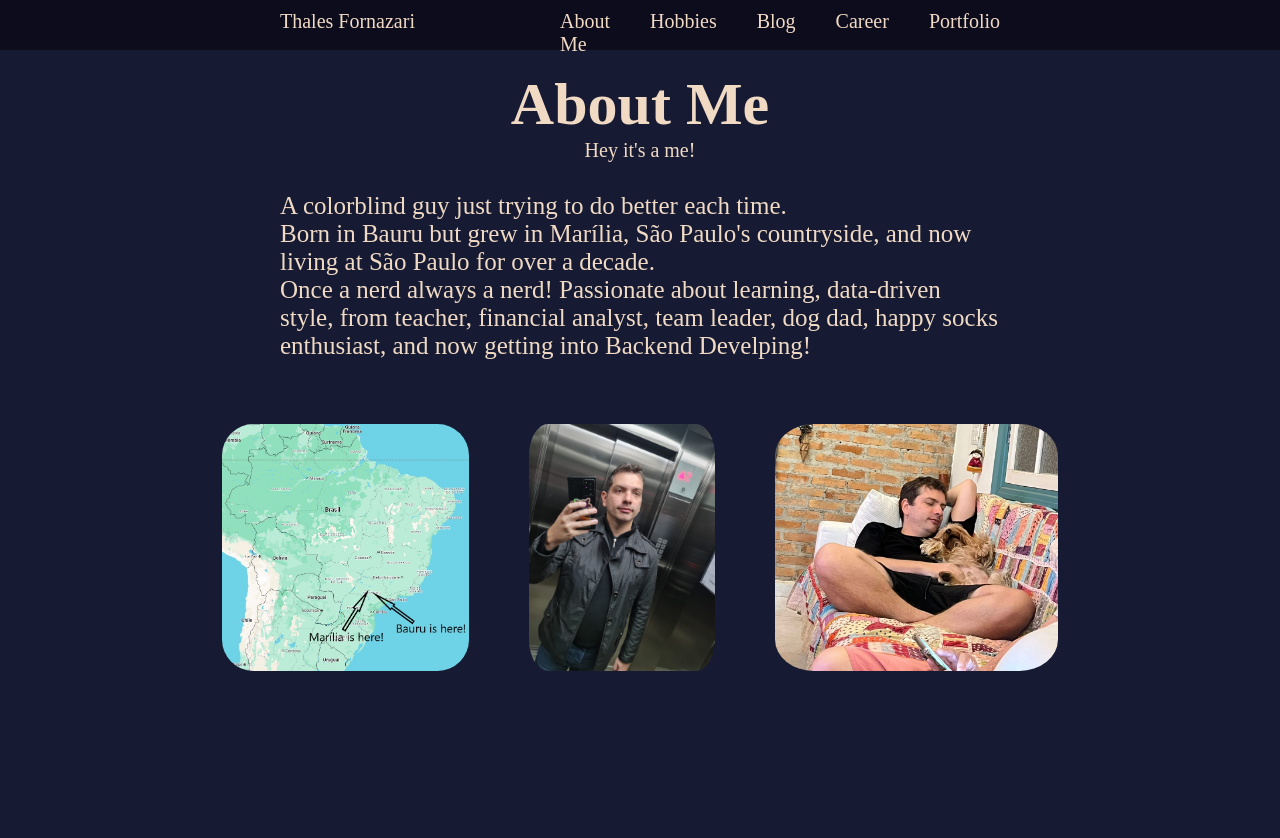
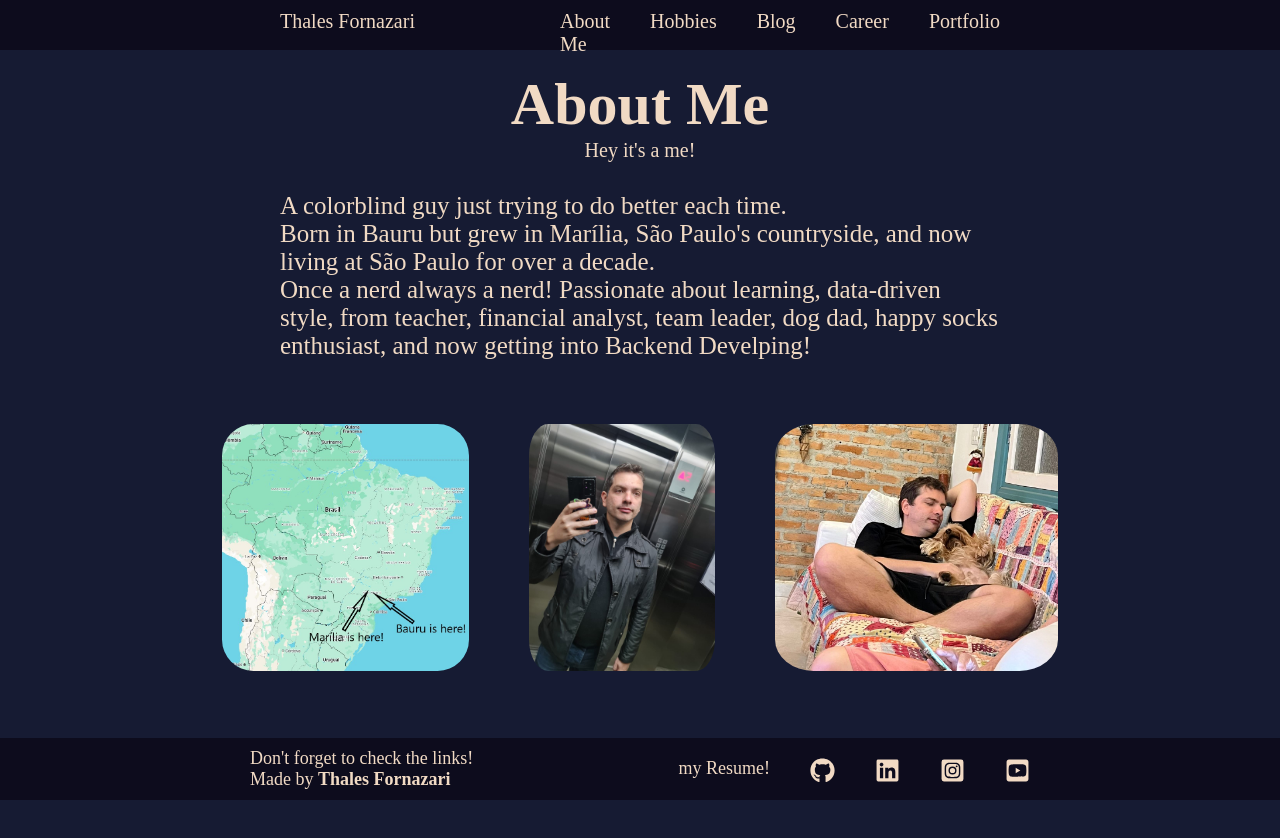
Before and after one commit to thalfor/websiteFrontend, a React (Vite) app: page /AboutMe in a window 1280 px wide. Shown: the top 838 px of the page. Before the commit the page ends 800 px from the top, so only its background shows below. Built offline with nearby package versions, Linux system fonts and the light colour scheme; a web font is replaced by a local one.

Commit message:
fixing padding + footer

```diff
--- a/src/components/footer/index.jsx
+++ b/src/components/footer/index.jsx
@@ -16,6 +16,7 @@ export function Footer() {
         Made by <strong>Thales Fornazari</strong>
       </div>
       <div className='social'>
+        <a href="">my Resume!</a>
         <a href="https://github.com/thalfor" target='_blank'><FaGithub style={linkStyles} /></a>
         <a href="https://www.linkedin.com/in/thalesfornazari/" target='_blank'><FaLinkedin style={linkStyles} /></a>
         <a href="https://www.instagram.com/_thalfor_/" target='_blank'><FaInstagramSquare style={linkStyles} /></a>
--- a/src/components/footer/styles.js
+++ b/src/components/footer/styles.js
@@ -5,14 +5,12 @@ export const Container = styled.div`
 
   background-color: ${({ theme }) => theme.colors.backgroundComponents};
 
-  //border: 1px solid white;
-
   text-align: left;
-  padding: 1rem;
+  padding: 1rem 25rem 1rem 25rem;
   right: 0;
   left: 0;
   bottom: 0;
-  position: relative;
+  position: absolute;
   margin-top: auto;
 
   display: flex;
@@ -22,11 +20,9 @@ export const Container = styled.div`
 
   .textEnding {
     font-size: 1.8rem;
-    margin-left: 5rem;
   }
 
   .social {
-    margin-right: 5rem;
     font-size: 1.8rem;
     display: flex;
     flex-direction: row;
@@ -36,10 +32,7 @@ export const Container = styled.div`
 
   a {
     text-decoration: none;
-  }
-
-  a:link {
-    color: red;
+    color: ${({ theme }) => theme.colors.text};
   }
 
 `;
--- a/src/main.jsx
+++ b/src/main.jsx
@@ -16,6 +16,7 @@ createRoot(document.getElementById("root")).render(
       <AuthProvider>
         <Navbar />
         <Routes />
+        <Footer />
       </AuthProvider>
     </ThemeProvider>
   </StrictMode>
--- a/src/styles/global.js
+++ b/src/styles/global.js
@@ -20,7 +20,7 @@ export default createGlobalStyle`
     color: ${({ theme }) => theme.colors.text};
     -webkit-font-smoothing: antialiased;
     font-family: "Afacad Flux";
-    padding: 7rem 25rem 5rem 25rem;
+    padding: 7rem 25rem 15rem 25rem;
   }
 
   /*
```
